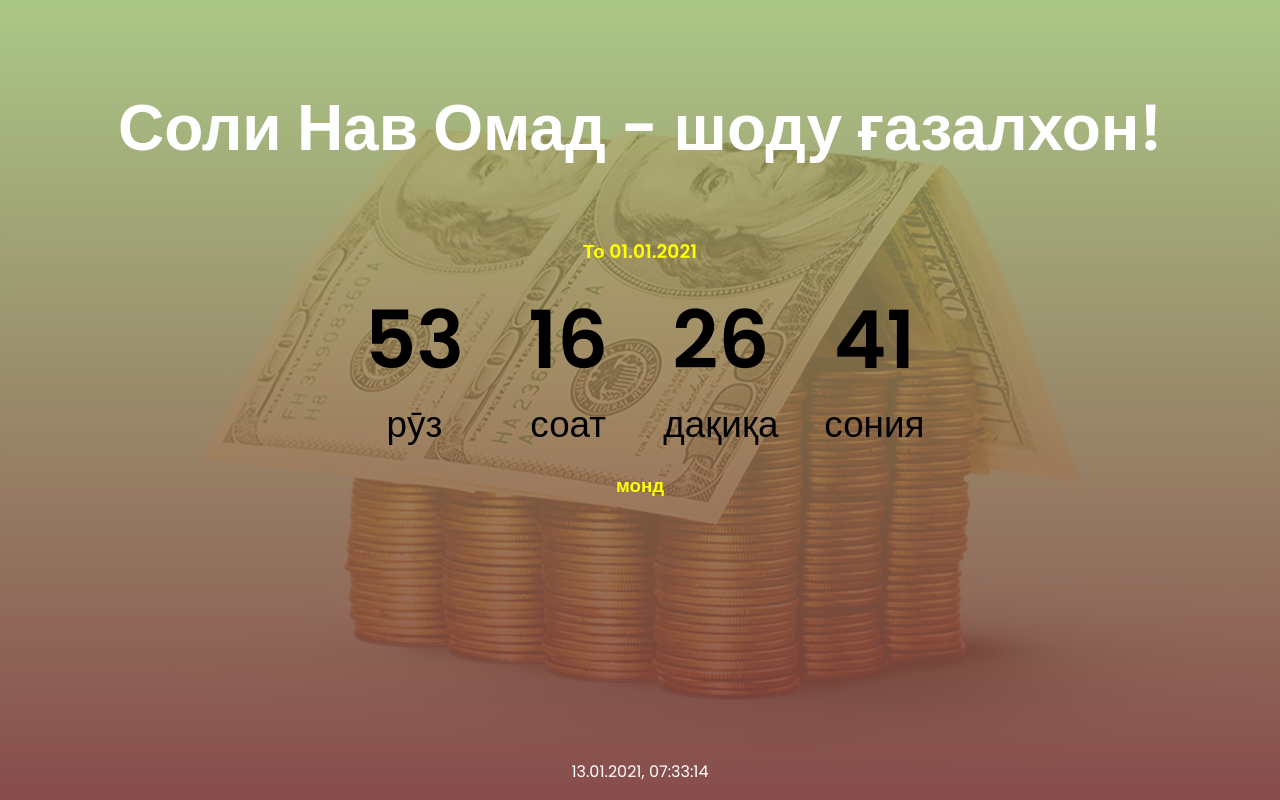
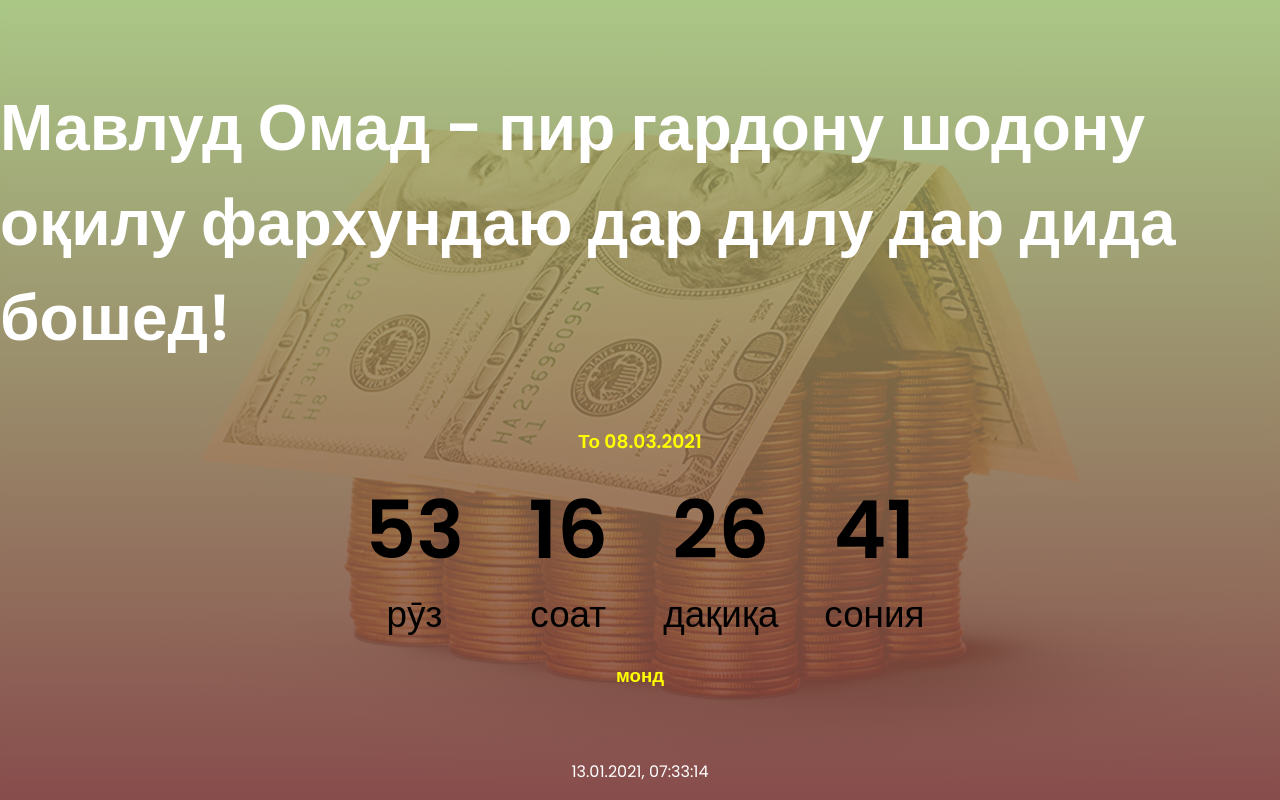
Before and after one commit to 88Group/countdown-counter, a plain HTML site: page index.html in a window 1280 px wide. Drawn offline with Linux system fonts and the light colour scheme.

Commit message:
Update index.html

```diff
--- a/index.html
+++ b/index.html
@@ -8,8 +8,8 @@
         <script src="script.js" defer></script>
     </head>
     <body>
-        <h1>Соли Нав Омад - шоду ғазалхон!</h1>
-        <h3>То 01.01.2021</h3>
+        <h1>Мавлуд Омад - пир гардону шодону оқилу фархундаю дар дилу дар дида бошед!</h1>
+        <h3>То 08.03.2021</h3>
         <div class="countdown-container">
             <div class="countdown-el days-c">
                 <p class="big-text" id="days">0</p>
```
